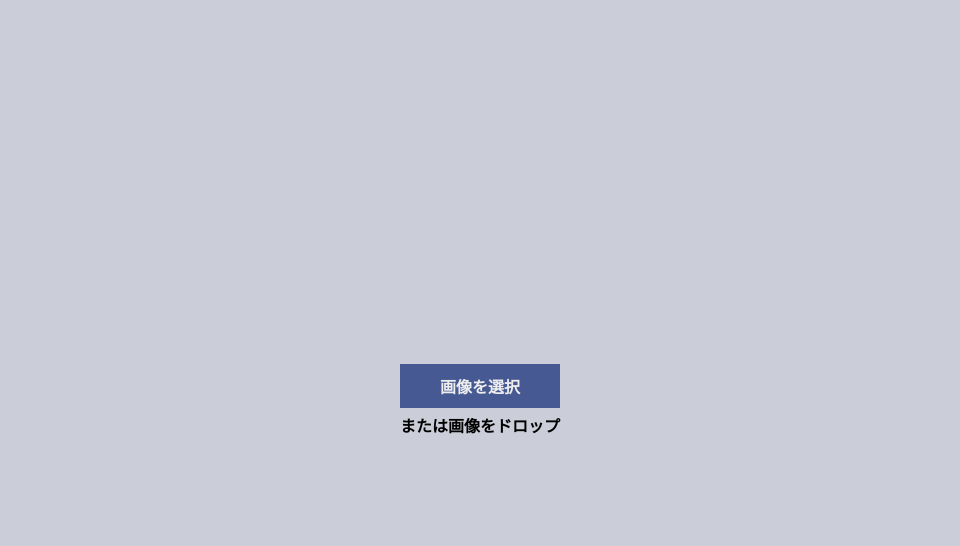
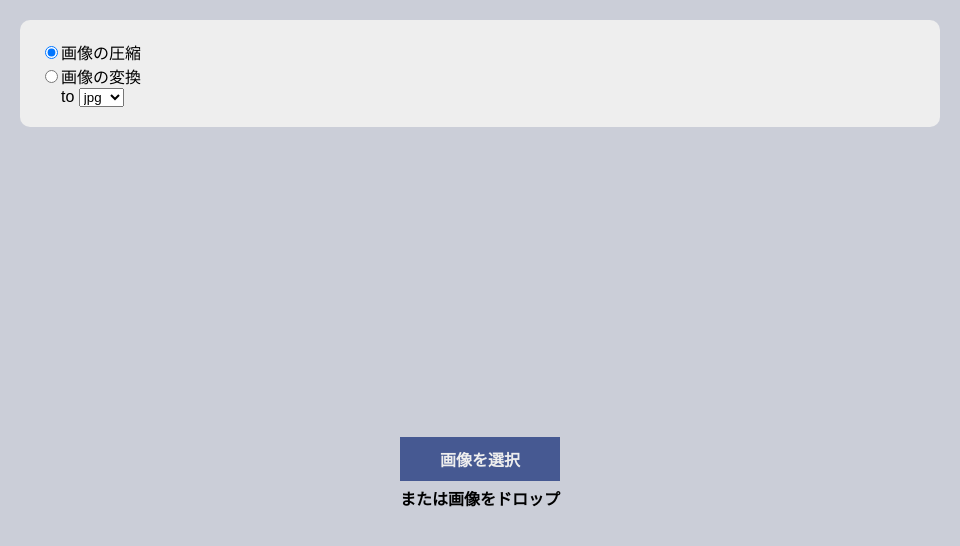
Before and after one commit to Manju2367/smalimg, an Electron app: page src/index.html in a window 960 px wide. Drawn offline with Linux system fonts and the light colour scheme.

Commit message:
styles and details

```diff
--- a/src/css/style.css
+++ b/src/css/style.css
@@ -5,6 +5,7 @@
 html {
     width: 100%;
     height: 100%;
+    font-family: Arial;
 }
 
 body {
@@ -22,16 +23,47 @@ p {
     font-weight: bold;
 }
 
+
+
+/* main container */
 div#main-container {
+    display: flex;
+    flex-direction: column;
     width: 100%;
     height: 100%;
     background-color: #cbced8;
+    overflow: hidden;
 }
 
+
+
+/* menu container */
+div#menu-container {
+    width: auto;
+    height: auto;
+    max-height: 100%;
+    margin: 20px;
+    padding: 20px;
+    border-radius: 10px;
+    background-color: #eeeeee;
+}
+
+input[name="process"], label.lbl-input, select#iamge-type-to {
+    cursor: pointer;
+}
+
+label[for="iamge-type-to"] {
+    margin-left: 21px;
+}
+
+
+
+/* inp container */
 div#inp-container {
     display: flex;
     width: 100%;
     height: 100%;
+    max-height: 100%;
     align-items: center;
     justify-content: center;
     transition: all .5s;
@@ -64,6 +96,9 @@ input[type="file"] {
     display: none;
 }
 
+
+
+/* loading container */
 div#loading-container {
     display: none;
     position: absolute;
--- a/src/index.html
+++ b/src/index.html
@@ -11,16 +11,33 @@
     <body>
 
         <div id="main-container">
+            <div id="menu-container">
+                <div>
+                    <input type="radio" name="process" id="compress" checked><label for="compress" class="lbl-input">画像の圧縮</label>
+                </div>
+                <div>
+                    <div>
+                        <input type="radio" name="process" id="convert"><label for="convert" class="lbl-input">画像の変換</label>
+                    </div>
+                    <div>
+                        <label for="iamge-type-to">to</label>
+                        <select name="" id="iamge-type-to">
+                            <option value="jpg" selected>jpg</option>
+                            <option value="png">png</option>
+                        </select>
+                    </div>
+                </div>
+            </div>
             <div id="inp-container">
                 <div id="guide">
                     <label for="inp-img">画像を選択</label>
                     <p>または画像をドロップ</p>
+                    <input type="file" id="inp-img" title="inp-img" accept="image/*" multiple>
                 </div>
-                <input type="file" id="inp-img" title="inp-img" accept="image/*" multiple>
             </div>
-            <div id="loading-container">
-                <img src="img/loading.gif" alt="Loading" id="gif-loading" width="100" height="100">
-            </div>
+        </div>
+        <div id="loading-container">
+            <img src="img/loading.gif" alt="Loading" id="gif-loading" width="100" height="100">
         </div>
 
     </body>
```
Also changed, not shown: main.js (+4 -3 lines).
